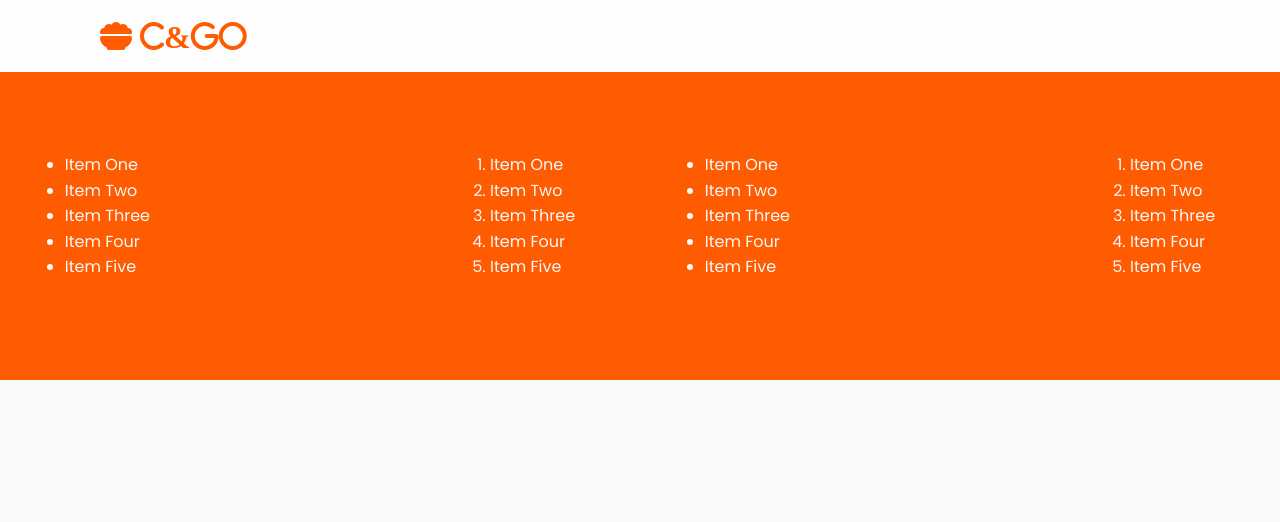
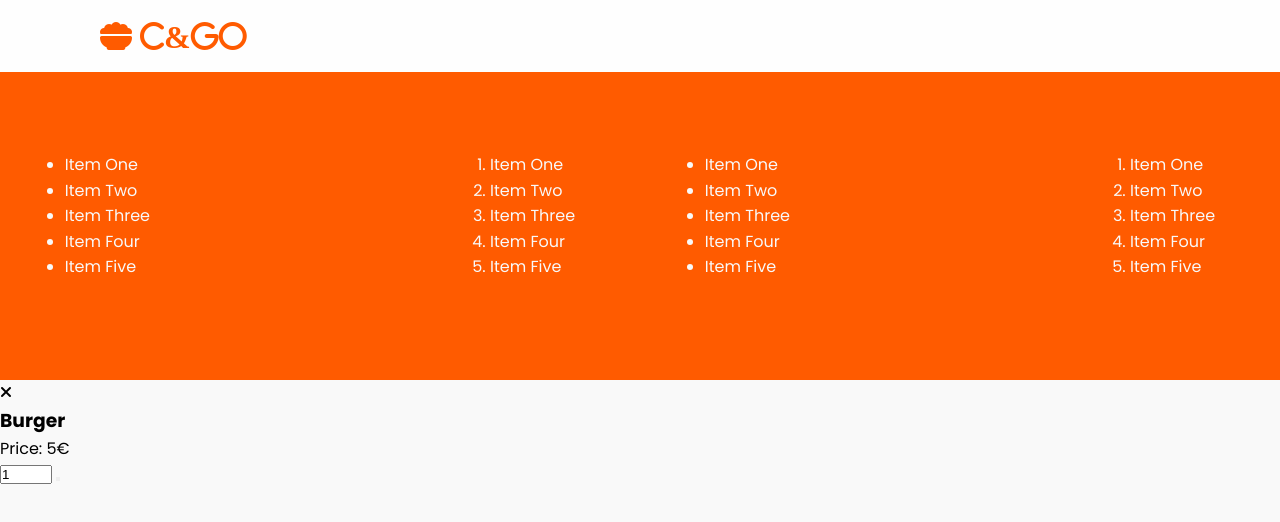
Before and after one commit to ricardozuritadev/c-go-ecommerce, a website: page index.html in a window 1280 px wide. Drawn offline with Linux system fonts and the light colour scheme; no server answers.

Commit message:
Create info modal

```diff
--- a/index.html
+++ b/index.html
@@ -27,6 +27,7 @@
       <ul class="nav__list"></ul>
     </nav>
 
+    <!-- Main menu content -->
     <main class="main"></main>
 
     <footer class="footer">
@@ -64,5 +65,21 @@
         </ol>
       </div>
     </footer>
+
+    <div id="info-modal" class="modal">
+      <div class="modal__content">
+        <i id="modal-close" class="fa-solid fa-xmark"></i>
+        <h3 class="modal__title">Burger</h3>
+        <p class="modal__price">Price: 5€</p>
+        <input
+          class="modal__quantity"
+          type="number"
+          min="1"
+          max="10"
+          value="1"
+        />
+        <button class="modal__add-to-order"></button>
+      </div>
+    </div>
   </body>
 </html>
```
